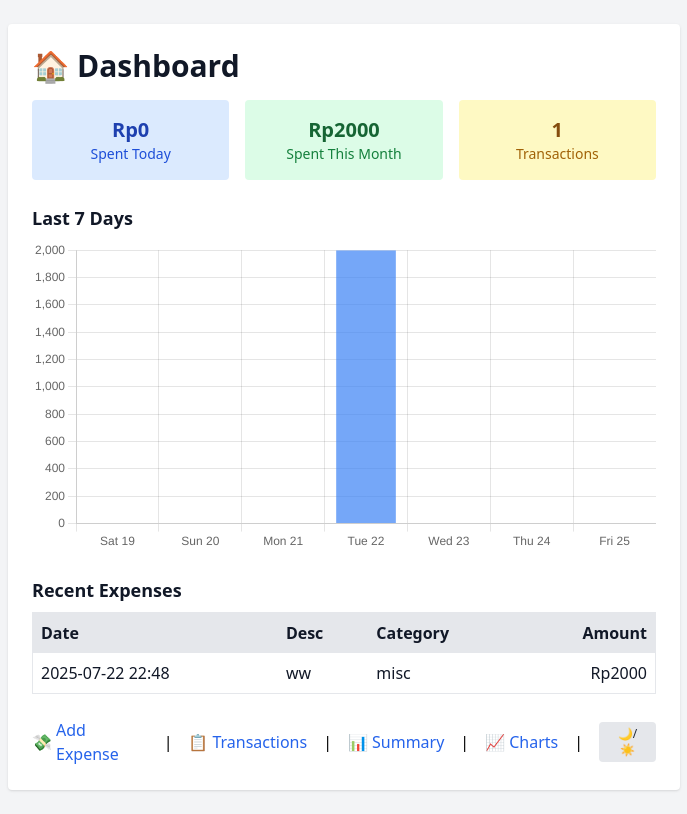
After one commit to aprilladaru3000/ExpensesPy, a Flask app: page /dashboard in a window 1280 px wide. The commit adds this page. Shown: the whole page, without its empty margins (296-983 px from the left). Run offline with Flask 3, Linux system fonts and the light colour scheme; some libraries are stand-ins or nearby versions.

Commit message:
dashboard

```diff
--- a/app.py
+++ b/app.py
@@ -19,9 +19,25 @@ def save_data(data):
     DATA_FILE.write_text(json.dumps(data, indent=2))
 
 @app.route('/')
-def index():
-    message = get_flashed_messages()
-    return render_template('index.html', message=message[0] if message else None)
+def home():
+    return redirect(url_for('dashboard'))
+
+@app.route('/dashboard')
+def dashboard():
+    data = load_data()
+    now = dt.datetime.now()
+    today_total = sum(tx["amount"] for tx in data if dt.datetime.fromisoformat(tx["ts"]).date() == now.date())
+    month_total = sum(tx["amount"] for tx in data if dt.datetime.fromisoformat(tx["ts"]).strftime("%Y-%m") == now.strftime("%Y-%m"))
+    num_tx = len(data)
+    recent = sorted(data, key=lambda x: x["ts"], reverse=True)[:5]
+    # Mini chart: last 7 days
+    last7 = [(now.date() - dt.timedelta(days=i)) for i in range(6, -1, -1)]
+    last7_labels = [d.strftime('%a %d') for d in last7]
+    last7_totals = []
+    for d in last7:
+        total = sum(tx['amount'] for tx in data if dt.datetime.fromisoformat(tx['ts']).date() == d)
+        last7_totals.append(total)
+    return render_template('dashboard.html', today_total=today_total, month_total=month_total, num_tx=num_tx, recent=recent, last7_labels=last7_labels, last7_totals=last7_totals)
 
 @app.route('/add', methods=['POST'])
 def add():
--- /dev/null
+++ b/templates/dashboard.html
@@ -0,0 +1,105 @@
+<!DOCTYPE html>
+<html lang="en" class="">
+<head>
+  <meta charset="UTF-8">
+  <title>Dashboard</title>
+  <script src="https://cdn.tailwindcss.com"></script>
+  <script src="https://cdn.jsdelivr.net/npm/chart.js"></script>
+</head>
+<body class="bg-gray-100 dark:bg-gray-900 p-6">
+  <div class="max-w-2xl mx-auto bg-white dark:bg-gray-800 p-4 md:p-6 rounded shadow">
+    <h2 class="text-2xl md:text-3xl font-bold mb-4 flex items-center text-gray-900 dark:text-gray-100"><span class="mr-2">🏠</span>Dashboard</h2>
+    <div class="flex flex-col md:flex-row gap-4 mb-6">
+      <div class="flex-1 bg-blue-100 dark:bg-blue-900 rounded p-4 text-center">
+        <div class="text-lg md:text-xl font-bold text-blue-800 dark:text-blue-200">Rp{{ "%.0f"|format(today_total) }}</div>
+        <div class="text-xs md:text-sm text-blue-700 dark:text-blue-300">Spent Today</div>
+      </div>
+      <div class="flex-1 bg-green-100 dark:bg-green-900 rounded p-4 text-center">
+        <div class="text-lg md:text-xl font-bold text-green-800 dark:text-green-200">Rp{{ "%.0f"|format(month_total) }}</div>
+        <div class="text-xs md:text-sm text-green-700 dark:text-green-300">Spent This Month</div>
+      </div>
+      <div class="flex-1 bg-yellow-100 dark:bg-yellow-900 rounded p-4 text-center">
+        <div class="text-lg md:text-xl font-bold text-yellow-800 dark:text-yellow-200">{{ num_tx }}</div>
+        <div class="text-xs md:text-sm text-yellow-700 dark:text-yellow-300">Transactions</div>
+      </div>
+    </div>
+    <div class="mb-6">
+      <h3 class="font-semibold mb-2 text-base md:text-lg text-gray-900 dark:text-gray-100">Last 7 Days</h3>
+      <canvas id="miniChart"></canvas>
+    </div>
+    <div class="mb-6">
+      <h3 class="font-semibold mb-2 text-base md:text-lg text-gray-900 dark:text-gray-100">Recent Expenses</h3>
+      <div class="overflow-x-auto">
+        <table class="w-full table-auto border text-sm md:text-base bg-white dark:bg-gray-800 text-gray-900 dark:text-gray-100">
+          <thead>
+            <tr class="bg-gray-200 dark:bg-gray-700">
+              <th class="p-2 text-left">Date</th>
+              <th class="p-2 text-left">Desc</th>
+              <th class="p-2 text-left">Category</th>
+              <th class="p-2 text-right">Amount</th>
+            </tr>
+          </thead>
+          <tbody>
+            {% for tx in recent %}
+            <tr class="border-b hover:bg-gray-50 dark:hover:bg-gray-700">
+              <td class="p-2">{{ tx.ts[:16].replace('T', ' ') }}</td>
+              <td class="p-2">{{ tx.desc }}</td>
+              <td class="p-2">{{ tx.category }}</td>
+              <td class="p-2 text-right">Rp{{ "%.0f"|format(tx.amount) }}</td>
+            </tr>
+            {% endfor %}
+          </tbody>
+        </table>
+      </div>
+    </div>
+    <div class="mt-4 text-sm md:text-base flex flex-col md:flex-row gap-2 md:gap-4 items-start md:items-center">
+      <a href="/add" class="text-blue-600 dark:text-blue-400 hover:underline flex items-center"><span class="mr-1">💸</span>Add Expense</a>
+      <span class="hidden md:inline">|</span>
+      <a href="/list" class="text-blue-600 dark:text-blue-400 hover:underline flex items-center"><span class="mr-1">📋</span>Transactions</a>
+      <span class="hidden md:inline">|</span>
+      <a href="/summary" class="text-blue-600 dark:text-blue-400 hover:underline flex items-center"><span class="mr-1">📊</span>Summary</a>
+      <span class="hidden md:inline">|</span>
+      <a href="/charts" class="text-blue-600 dark:text-blue-400 hover:underline flex items-center"><span class="mr-1">📈</span>Charts</a>
+      <span class="hidden md:inline">|</span>
+      <button id="darkToggle" class="ml-auto bg-gray-200 dark:bg-gray-700 text-gray-800 dark:text-gray-200 px-3 py-1 rounded text-xs">🌙/☀️</button>
+    </div>
+  </div>
+  <script>
+    // Mini bar chart for last 7 days
+    const miniLabels = {{ last7_labels|tojson }};
+    const miniTotals = {{ last7_totals|tojson }};
+    new Chart(document.getElementById('miniChart'), {
+      type: 'bar',
+      data: {
+        labels: miniLabels,
+        datasets: [{
+          label: 'Total Spent',
+          data: miniTotals,
+          backgroundColor: 'rgba(59, 130, 246, 0.7)'
+        }]
+      },
+      options: {
+        responsive: true,
+        plugins: { legend: { display: false } },
+        scales: { y: { beginAtZero: true } }
+      }
+    });
+    // Dark mode toggle
+    const html = document.documentElement;
+    const darkToggle = document.getElementById('darkToggle');
+    function setDarkMode(on) {
+      if (on) {
+        html.classList.add('dark');
+        localStorage.setItem('darkMode', '1');
+      } else {
+        html.classList.remove('dark');
+        localStorage.setItem('darkMode', '0');
+      }
+    }
+    if (localStorage.getItem('darkMode') === '1' || (window.matchMedia && window.matchMedia('(prefers-color-scheme: dark)').matches)) {
+      setDarkMode(true);
+    }
+    darkToggle.onclick = () => setDarkMode(!html.classList.contains('dark'));
+  </script>
+</body>
+</html>
```
Also changed, not shown: templates/charts.html (+27 -7 lines), templates/edit.html (+33 -12 lines), templates/index.html (+32 -11 lines), templates/list.html (+29 -9 lines), templates/summary.html (+32 -11 lines).
